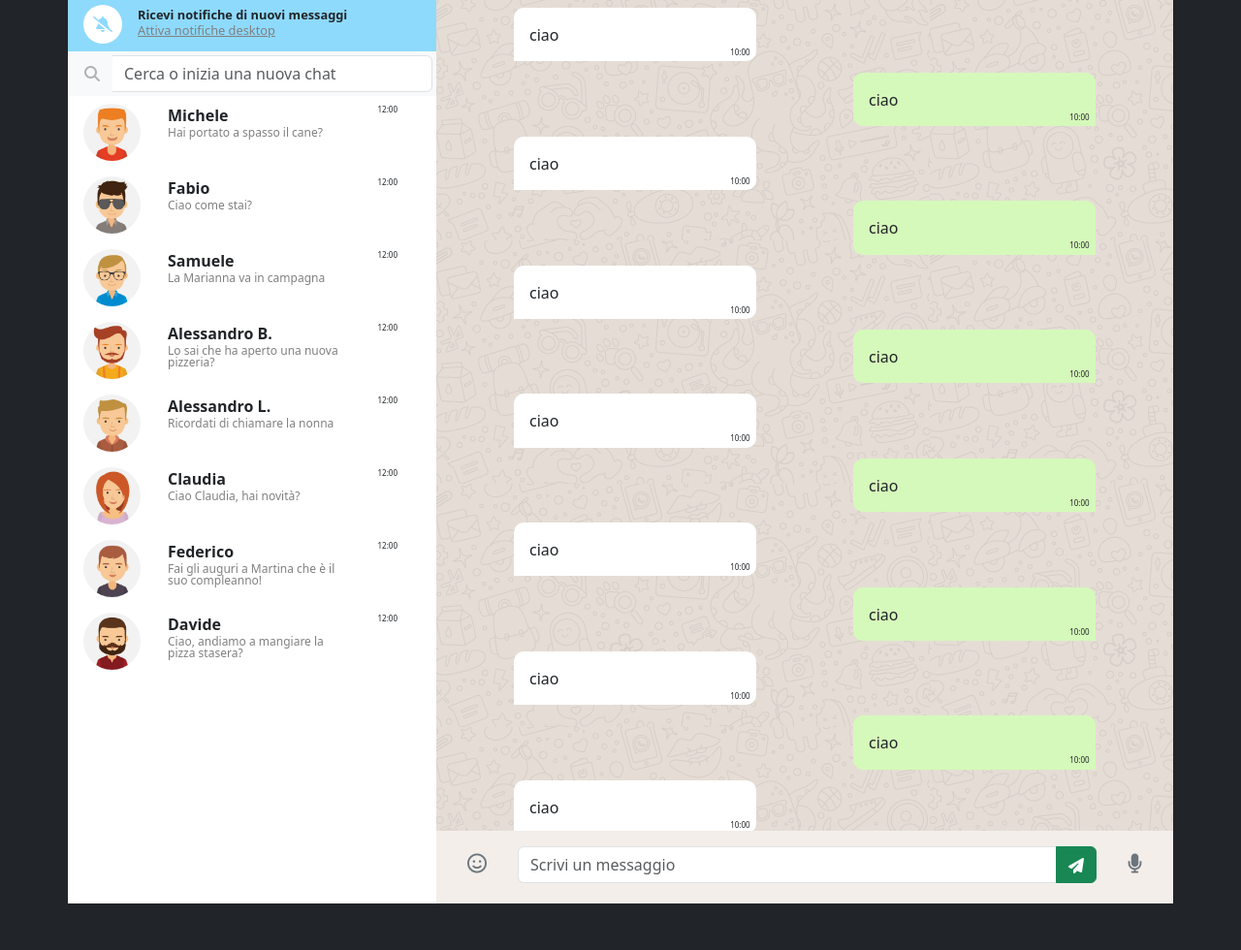
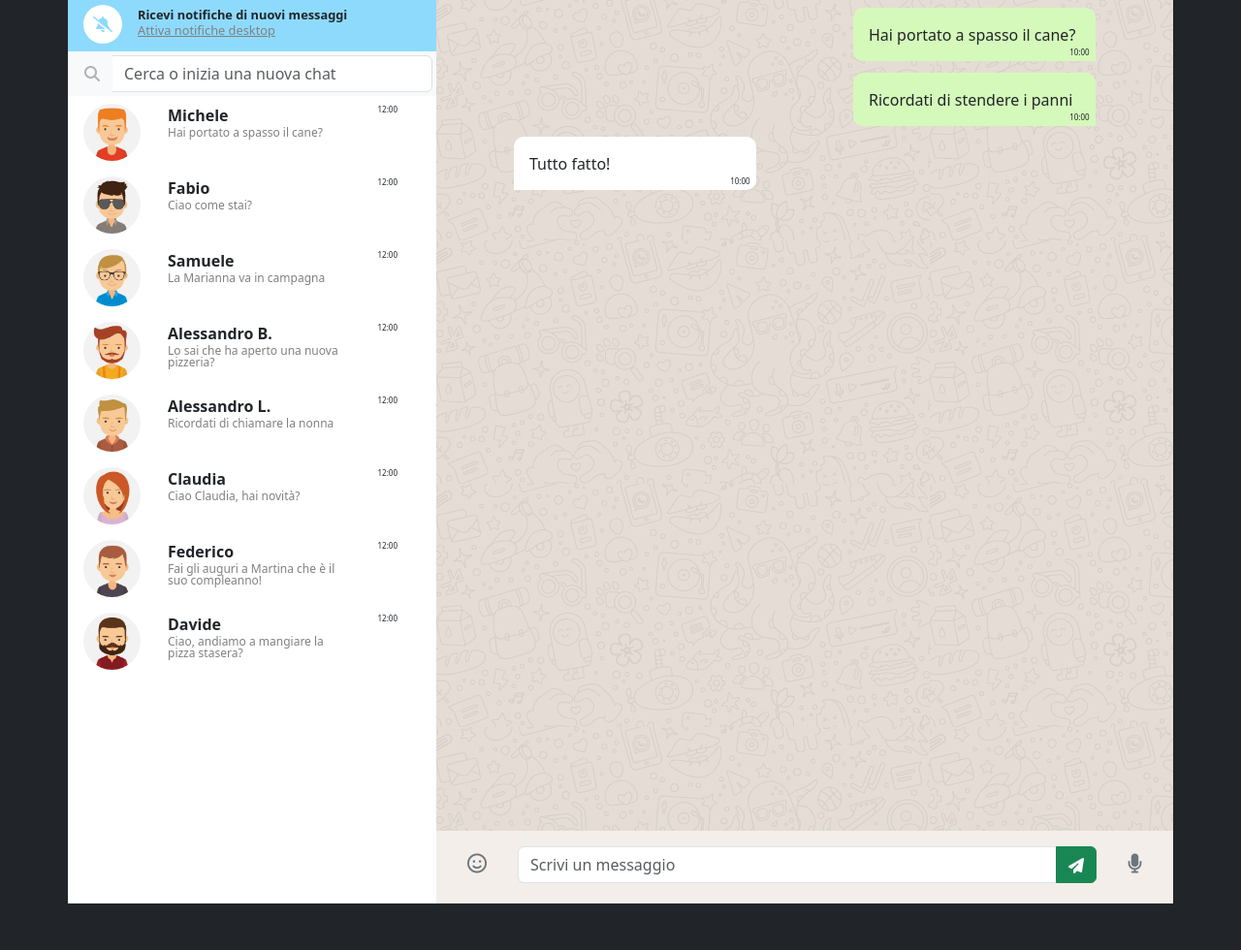
Before and after one commit to LorenzoRossini01/vue-boolzapp, a plain HTML site: page index.html in a window 1280 px wide. Shown: the part 116-1096 px from the top of the page at 97% size. Drawn offline with nearby package versions, Linux system fonts and the light colour scheme.

Commit message:
feat: add v-for message for every chat and send text to a specific chat

```diff
--- a/css/style.css
+++ b/css/style.css
@@ -150,12 +150,12 @@ body i {
   padding-right: 0.4rem;
 }
 
-.chat-container .message-sent {
+.chat-container .message-received {
   background-color: #ffffff;
   border-bottom-left-radius: 0;
   margin-right: auto;
 }
-.chat-container .message-received {
+.chat-container .message-sent {
   background-color: #d5f9ba;
   border-bottom-right-radius: 0;
   margin-left: auto;
--- a/index.html
+++ b/index.html
@@ -77,7 +77,11 @@
 
             <!-- contact thumb  -->
             <div class="contact-thumb-container">
-              <div class="contact-thumb py-2 px-0" v-for="contact in contacts">
+              <div
+                class="contact-thumb py-2 px-0"
+                v-for="(contact, index) in contacts"
+                @click="goToChat(index)"
+              >
                 <div class="row px-3">
                   <div class="col-3 profile-pic">
                     <img :src="contact.avatar" alt="" />
@@ -100,9 +104,9 @@
               class="header d-flex justify-content-between align-items-center px-3"
             >
               <div class="profile-pic">
-                <img :src="contacts[0].avatar" alt="" />
+                <img :src="contacts[activeChat].avatar" alt="" />
                 <div class="contact-details">
-                  <p>{{contacts[0].name}}</p>
+                  <p>{{contacts[activeChat].name}}</p>
                   <span>Ultimo accesso oggi alle xx:xx</span>
                 </div>
               </div>
@@ -114,60 +118,12 @@
             </div>
             <!-- chat container  -->
             <div class="chat-container">
-              <div class="chat-balloon message-sent">
-                <div class="message-text">ciao</div>
-                <div class="message-hour">10:00</div>
-              </div>
-              <div class="chat-balloon message-received">
-                <div class="message-text">ciao</div>
-                <div class="message-hour">10:00</div>
-              </div>
-              <div class="chat-balloon message-sent">
-                <div class="message-text">ciao</div>
-                <div class="message-hour">10:00</div>
-              </div>
-              <div class="chat-balloon message-received">
-                <div class="message-text">ciao</div>
-                <div class="message-hour">10:00</div>
-              </div>
-              <div class="chat-balloon message-sent">
-                <div class="message-text">ciao</div>
-                <div class="message-hour">10:00</div>
-              </div>
-              <div class="chat-balloon message-received">
-                <div class="message-text">ciao</div>
-                <div class="message-hour">10:00</div>
-              </div>
-              <div class="chat-balloon message-sent">
-                <div class="message-text">ciao</div>
-                <div class="message-hour">10:00</div>
-              </div>
-              <div class="chat-balloon message-received">
-                <div class="message-text">ciao</div>
-                <div class="message-hour">10:00</div>
-              </div>
-              <div class="chat-balloon message-sent">
-                <div class="message-text">ciao</div>
-                <div class="message-hour">10:00</div>
-              </div>
-              <div class="chat-balloon message-received">
-                <div class="message-text">ciao</div>
-                <div class="message-hour">10:00</div>
-              </div>
-              <div class="chat-balloon message-sent">
-                <div class="message-text">ciao</div>
-                <div class="message-hour">10:00</div>
-              </div>
-              <div class="chat-balloon message-received">
-                <div class="message-text">ciao</div>
-                <div class="message-hour">10:00</div>
-              </div>
-              <div class="chat-balloon message-sent">
-                <div class="message-text">ciao</div>
-                <div class="message-hour">10:00</div>
-              </div>
-              <div class="chat-balloon message-received">
-                <div class="message-text">ciao</div>
+              <div
+                class="chat-balloon"
+                v-for="message in contacts[activeChat].messages"
+                :class="'message-'+message.status"
+              >
+                <div class="message-text">{{message.message}}</div>
                 <div class="message-hour">10:00</div>
               </div>
             </div>
@@ -182,11 +138,13 @@
                     type="text"
                     class="form-control"
                     placeholder="Scrivi un messaggio"
+                    v-model="newMessage.message"
                   />
                   <button
                     class="btn btn-success"
                     type="button"
                     id="button-addon2"
+                    @click="sendMessage() "
                   >
                     <i class="fa-solid fa-paper-plane text-white"></i>
                   </button>
--- a/js/main.js
+++ b/js/main.js
@@ -166,8 +166,23 @@ createApp({
           ],
         },
       ],
+      activeChat: 0,
+      newMessage: {
+        date: "10/01/2020 15:51:00",
+        message: "",
+        status: "sent",
+      },
     };
   },
 
-  methods: {},
+  methods: {
+    goToChat(index) {
+      this.activeChat = index;
+    },
+
+    sendMessage() {
+      const newMessageCopy = this.newMessage;
+      this.contacts[this.activeChat].messages.push(newMessageCopy);
+    },
+  },
 }).mount("#app");
```
